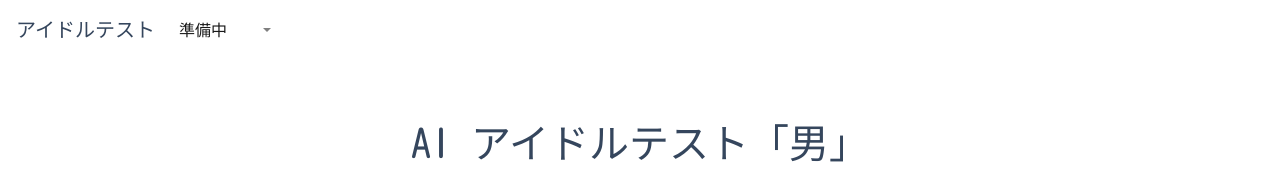
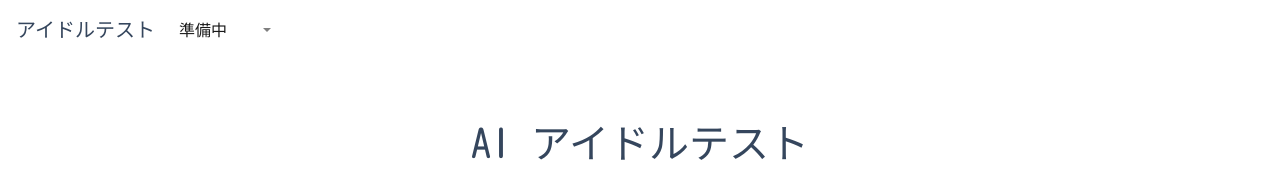
Before and after one commit to sangmin408/AIidolTest, a plain HTML site: page index.html in a window 1280 px wide. Shown: the top 189 px of the page. Drawn offline with nearby package versions, Linux system fonts and the light colour scheme; a script that the page names is missing.

Commit message:
font改善

```diff
--- a/index.html
+++ b/index.html
@@ -53,7 +53,7 @@
         </div>
     </nav>
     <section class="section">
-        <h1 class="title">AI アイドルテスト「男」</h1>
+        <h1 class="title">AI アイドルテスト</h1>
         <img class="mt-3 robot" src="https://www.irobotnews.com/news/photo/201612/9406_20644_5423.png">
         <h2 class="subtitle">韓国アイドルの新メンバーで入ったら？</h2>
         <h4 class="mt-4 subtitle2">一人しかいない写真をアップロードしてください。</h4>
```
